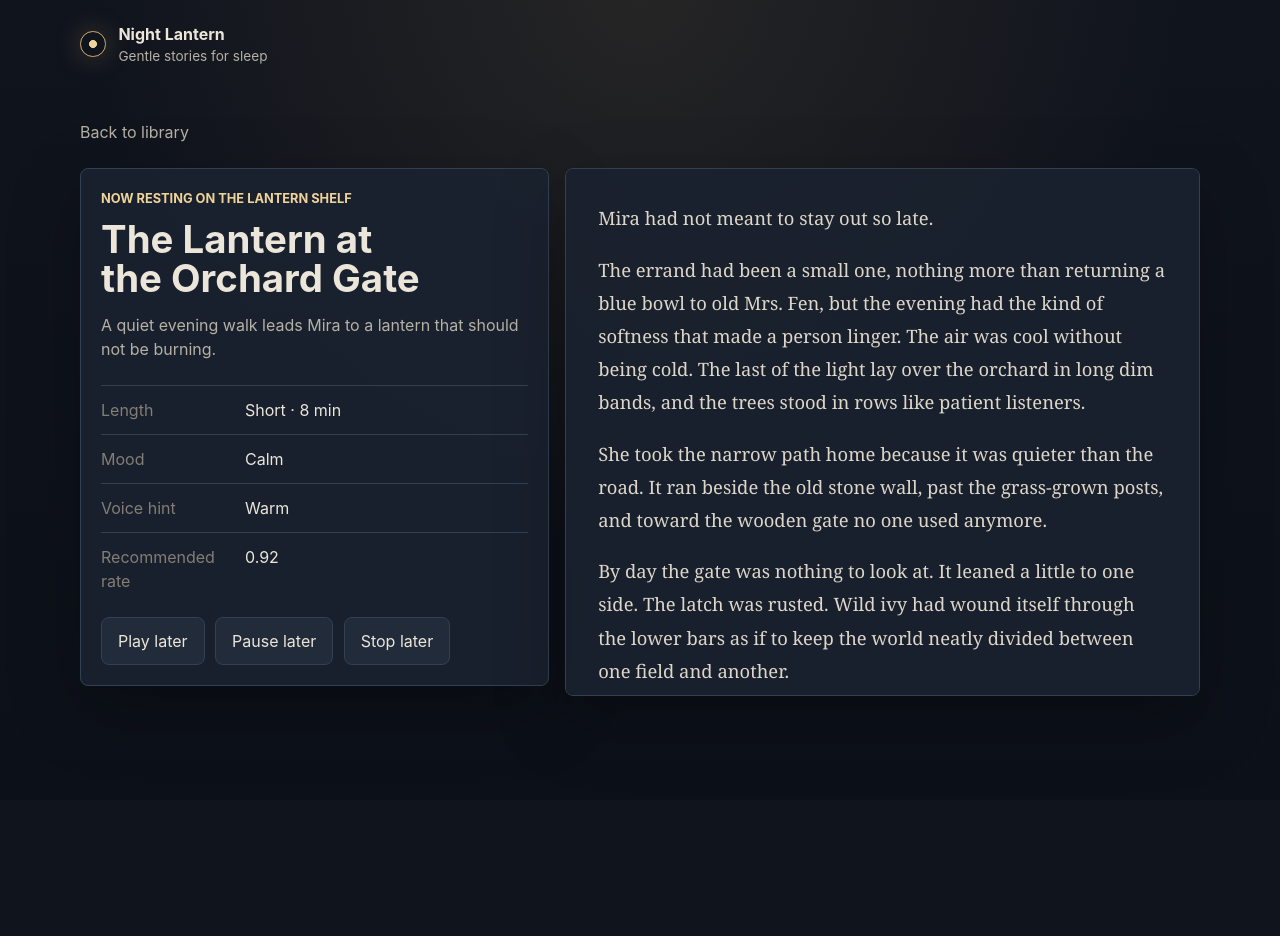
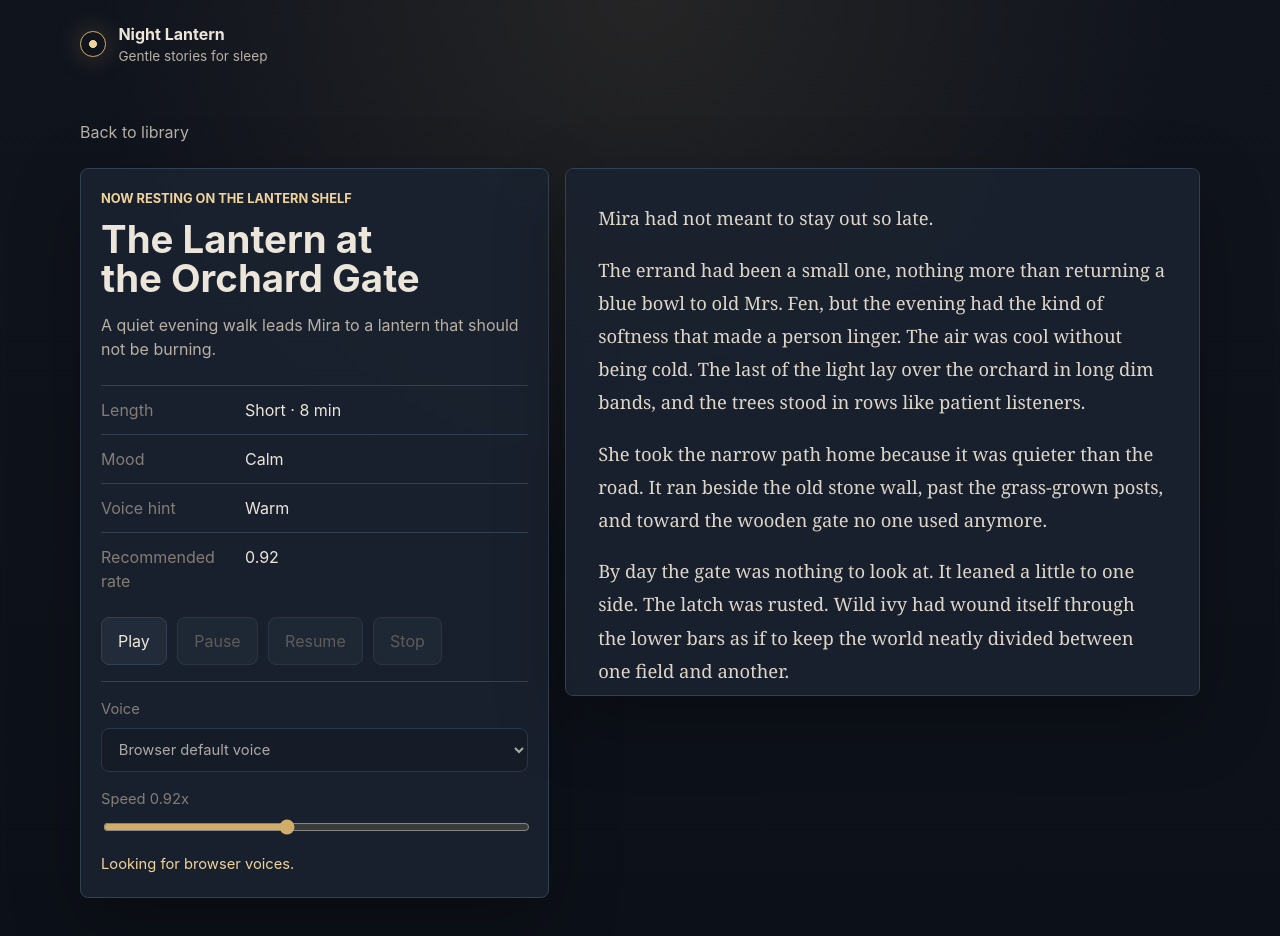
Before and after one commit to karenf451/night-lantern, a React (Vite) app: page / in a window 1280 px wide. Both pictures are taken after a click on the button "Open story". Shown: the top 936 px of the page. Before the commit the page ends 800 px from the top, so only its background shows below. Built offline with nearby package versions, Linux system fonts and the light colour scheme.

Commit message:
Add speech playback controls

```diff
--- /dev/null
+++ b/src/lib/speech.js
@@ -0,0 +1,40 @@
+export function getSpeechSynthesis() {
+  if (typeof window === 'undefined' || !('speechSynthesis' in window)) {
+    return null;
+  }
+
+  return window.speechSynthesis;
+}
+
+export function chooseDefaultVoice(voices, language = 'en') {
+  if (!voices.length) {
+    return null;
+  }
+
+  const languageRoot = language.split('-')[0].toLowerCase();
+  const matchingVoices = voices.filter((voice) =>
+    voice.lang.toLowerCase().startsWith(languageRoot),
+  );
+
+  return (
+    matchingVoices.find((voice) => voice.default) ??
+    matchingVoices.find((voice) => voice.localService) ??
+    matchingVoices[0] ??
+    voices.find((voice) => voice.default) ??
+    voices[0]
+  );
+}
+
+export function findVoiceByURI(voices, voiceURI) {
+  return voices.find((voice) => voice.voiceURI === voiceURI) ?? null;
+}
+
+export function formatVoiceLabel(voice) {
+  const parts = [voice.name, voice.lang];
+
+  if (voice.default) {
+    parts.push('default');
+  }
+
+  return parts.join(' - ');
+}
--- a/src/pages/PlayerPage.jsx
+++ b/src/pages/PlayerPage.jsx
@@ -1,7 +1,161 @@
+import { useEffect, useMemo, useRef, useState } from 'react';
 import { labelFromToken } from '../lib/formatters.js';
+import {
+  chooseDefaultVoice,
+  findVoiceByURI,
+  formatVoiceLabel,
+  getSpeechSynthesis,
+} from '../lib/speech.js';
 
 export default function PlayerPage({ story, onBack }) {
-  const previewParagraphs = story.paragraphs.slice(0, 5);
+  const synthRef = useRef(null);
+  const utteranceRef = useRef(null);
+  const stopRequestedRef = useRef(false);
+  const [isSpeechSupported, setIsSpeechSupported] = useState(false);
+  const [voices, setVoices] = useState([]);
+  const [selectedVoiceURI, setSelectedVoiceURI] = useState('');
+  const [rate, setRate] = useState(story.recommended_rate ?? 0.92);
+  const [playbackState, setPlaybackState] = useState('idle');
+  const [statusMessage, setStatusMessage] = useState('');
+
+  const selectedVoice = useMemo(
+    () => findVoiceByURI(voices, selectedVoiceURI),
+    [voices, selectedVoiceURI],
+  );
+
+  useEffect(() => {
+    const synth = getSpeechSynthesis();
+    synthRef.current = synth;
+
+    if (!synth) {
+      setIsSpeechSupported(false);
+      setStatusMessage('Speech playback is not available in this browser.');
+      return undefined;
+    }
+
+    setIsSpeechSupported(true);
+
+    function refreshVoices() {
+      const availableVoices = synth.getVoices();
+      setVoices(availableVoices);
+      setSelectedVoiceURI((currentVoiceURI) => {
+        if (currentVoiceURI) {
+          return currentVoiceURI;
+        }
+        const defaultVoice = chooseDefaultVoice(availableVoices, story.language);
+        return defaultVoice?.voiceURI ?? '';
+      });
+    }
+
+    refreshVoices();
+    synth.addEventListener?.('voiceschanged', refreshVoices);
+    synth.onvoiceschanged = refreshVoices;
+
+    return () => {
+      synth.removeEventListener?.('voiceschanged', refreshVoices);
+      if (synth.onvoiceschanged === refreshVoices) {
+        synth.onvoiceschanged = null;
+      }
+      synth.cancel();
+    };
+  }, [story.language]);
+
+  function playStory() {
+    const synth = synthRef.current;
+
+    if (!synth) {
+      setStatusMessage('Speech playback is not available in this browser.');
+      return;
+    }
+
+    stopRequestedRef.current = false;
+    synth.cancel();
+
+    const utterance = new SpeechSynthesisUtterance(story.body);
+    utterance.rate = rate;
+    utterance.pitch = 1;
+    utterance.lang = story.language ?? 'en';
+
+    if (selectedVoice) {
+      utterance.voice = selectedVoice;
+      utterance.lang = selectedVoice.lang;
+    }
+
+    utterance.onstart = () => {
+      setPlaybackState('playing');
+      setStatusMessage('Playing softly.');
+    };
+
+    utterance.onpause = () => {
+      setPlaybackState('paused');
+      setStatusMessage('Paused.');
+    };
+
+    utterance.onresume = () => {
+      setPlaybackState('playing');
+      setStatusMessage('Playing softly.');
+    };
+
+    utterance.onend = () => {
+      utteranceRef.current = null;
+      setPlaybackState('idle');
+      setStatusMessage(stopRequestedRef.current ? 'Stopped.' : 'Finished.');
+      stopRequestedRef.current = false;
+    };
+
+    utterance.onerror = () => {
+      utteranceRef.current = null;
+      setPlaybackState('idle');
+      setStatusMessage(
+        stopRequestedRef.current ? 'Stopped.' : 'Speech playback stopped unexpectedly.',
+      );
+      stopRequestedRef.current = false;
+    };
+
+    utteranceRef.current = utterance;
+    synth.speak(utterance);
+  }
+
+  function pauseStory() {
+    const synth = synthRef.current;
+
+    if (synth?.speaking && !synth.paused) {
+      synth.pause();
+      setPlaybackState('paused');
+      setStatusMessage('Paused.');
+    }
+  }
+
+  function resumeStory() {
+    const synth = synthRef.current;
+
+    if (synth?.paused) {
+      synth.resume();
+      setPlaybackState('playing');
+      setStatusMessage('Playing softly.');
+    }
+  }
+
+  function stopStory() {
+    const synth = synthRef.current;
+
+    if (synth?.speaking || synth?.paused) {
+      stopRequestedRef.current = true;
+      synth.cancel();
+      utteranceRef.current = null;
+      setPlaybackState('idle');
+      setStatusMessage('Stopped.');
+    }
+  }
+
+  function handleRateChange(event) {
+    const nextRate = Number.parseFloat(event.target.value);
+    setRate(nextRate);
+
+    if (playbackState === 'playing' || playbackState === 'paused') {
+      setStatusMessage('Speed will change the next time playback starts.');
+    }
+  }
 
   return (
     <section className="player-page" aria-labelledby="player-title">
@@ -37,14 +191,81 @@ export default function PlayerPage({ story, onBack }) {
           </dl>
 
           <div className="player-controls" aria-label="Playback controls">
-            <button type="button">Play later</button>
-            <button type="button">Pause later</button>
-            <button type="button">Stop later</button>
+            <button type="button" onClick={playStory} disabled={!isSpeechSupported}>
+              Play
+            </button>
+            <button
+              type="button"
+              onClick={pauseStory}
+              disabled={!isSpeechSupported || playbackState !== 'playing'}
+            >
+              Pause
+            </button>
+            <button
+              type="button"
+              onClick={resumeStory}
+              disabled={!isSpeechSupported || playbackState !== 'paused'}
+            >
+              Resume
+            </button>
+            <button
+              type="button"
+              onClick={stopStory}
+              disabled={
+                !isSpeechSupported ||
+                (playbackState !== 'playing' && playbackState !== 'paused')
+              }
+            >
+              Stop
+            </button>
           </div>
+
+          <div className="playback-settings">
+            <label className="control-field" htmlFor="voice-select">
+              <span>Voice</span>
+              <select
+                id="voice-select"
+                value={selectedVoiceURI}
+                onChange={(event) => setSelectedVoiceURI(event.target.value)}
+                disabled={!isSpeechSupported || voices.length === 0}
+              >
+                {voices.length === 0 ? (
+                  <option value="">Browser default voice</option>
+                ) : (
+                  voices.map((voice) => (
+                    <option key={voice.voiceURI} value={voice.voiceURI}>
+                      {formatVoiceLabel(voice)}
+                    </option>
+                  ))
+                )}
+              </select>
+            </label>
+
+            <label className="control-field" htmlFor="rate-control">
+              <span>Speed {rate.toFixed(2)}x</span>
+              <input
+                id="rate-control"
+                type="range"
+                min="0.75"
+                max="1.1"
+                step="0.05"
+                value={rate}
+                onChange={handleRateChange}
+                disabled={!isSpeechSupported}
+              />
+            </label>
+          </div>
+
+          <p className="playback-status" aria-live="polite">
+            {statusMessage ||
+              (voices.length === 0 && isSpeechSupported
+                ? 'Looking for browser voices.'
+                : 'Ready when you are.')}
+          </p>
         </div>
 
         <article className="story-reader">
-          {previewParagraphs.map((paragraph) => (
+          {story.paragraphs.map((paragraph) => (
             <p key={paragraph}>{paragraph}</p>
           ))}
         </article>
--- a/src/styles/globals.css
+++ b/src/styles/globals.css
@@ -35,9 +35,37 @@ button:hover {
   color: var(--color-accent-soft);
 }
 
+button:disabled,
+button:disabled:hover {
+  border-color: var(--color-line);
+  color: var(--color-faint);
+  cursor: not-allowed;
+  opacity: 0.65;
+}
+
 button:focus-visible {
   outline: 2px solid var(--color-accent);
   outline-offset: 3px;
+}
+
+select,
+input {
+  color: var(--color-text);
+  font: inherit;
+}
+
+select {
+  width: 100%;
+  min-height: 2.75rem;
+  border: 1px solid var(--color-line);
+  border-radius: 8px;
+  padding: 0.65rem 0.8rem;
+  background: var(--color-bg-soft);
+}
+
+input[type="range"] {
+  width: 100%;
+  accent-color: var(--color-accent);
 }
 
 .app-shell {
@@ -224,6 +252,28 @@ p {
   gap: 0.65rem;
 }
 
+.playback-settings {
+  display: grid;
+  gap: 1rem;
+  margin-top: 1rem;
+  border-top: 1px solid var(--color-line);
+  padding-top: 1rem;
+}
+
+.control-field {
+  display: grid;
+  gap: 0.45rem;
+  color: var(--color-faint);
+  font-size: 0.92rem;
+}
+
+.playback-status {
+  min-height: 1.5rem;
+  margin: 1rem 0 0;
+  color: var(--color-accent-soft);
+  font-size: 0.92rem;
+}
+
 .story-reader {
   max-height: 66vh;
   overflow: auto;
```
